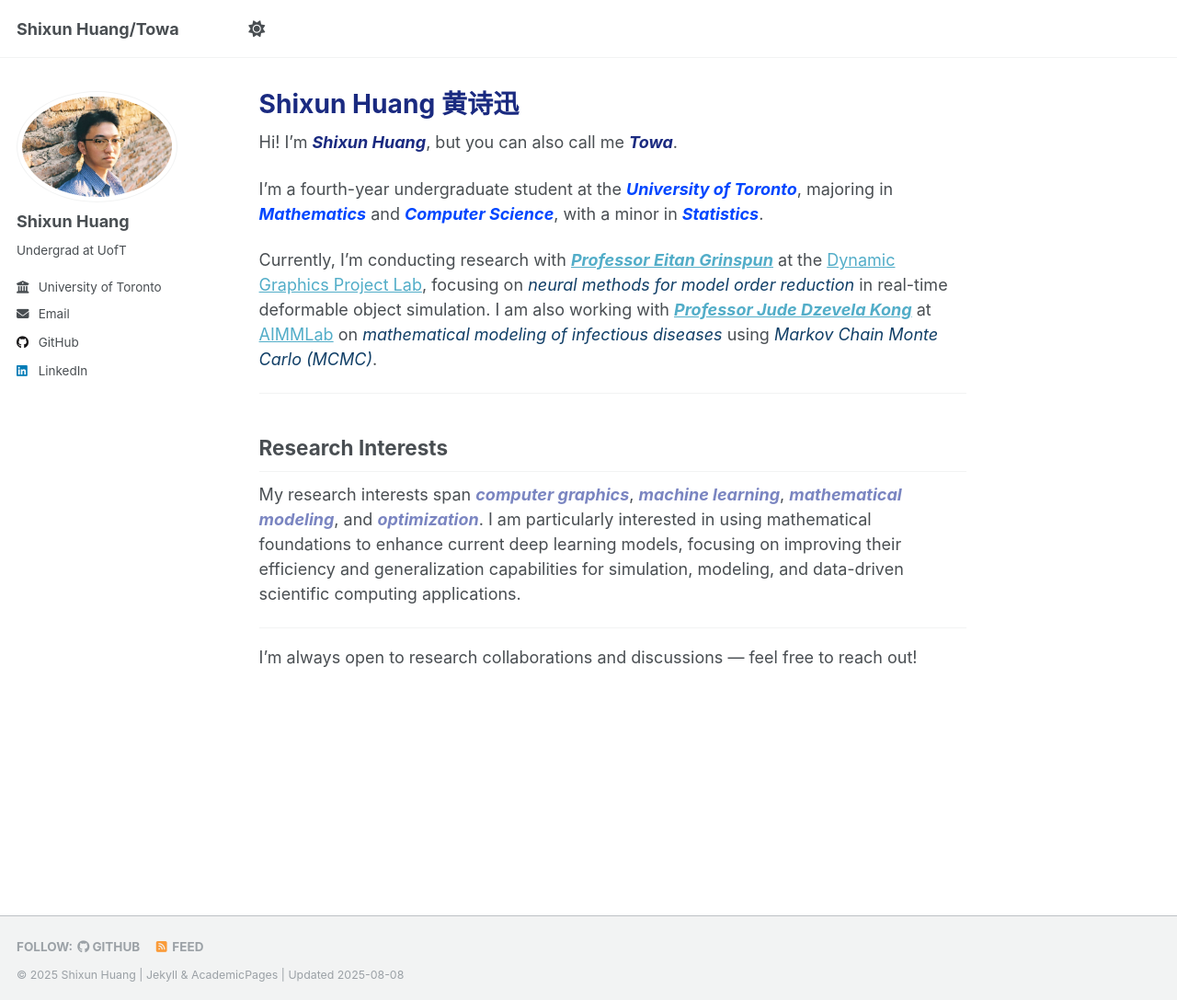
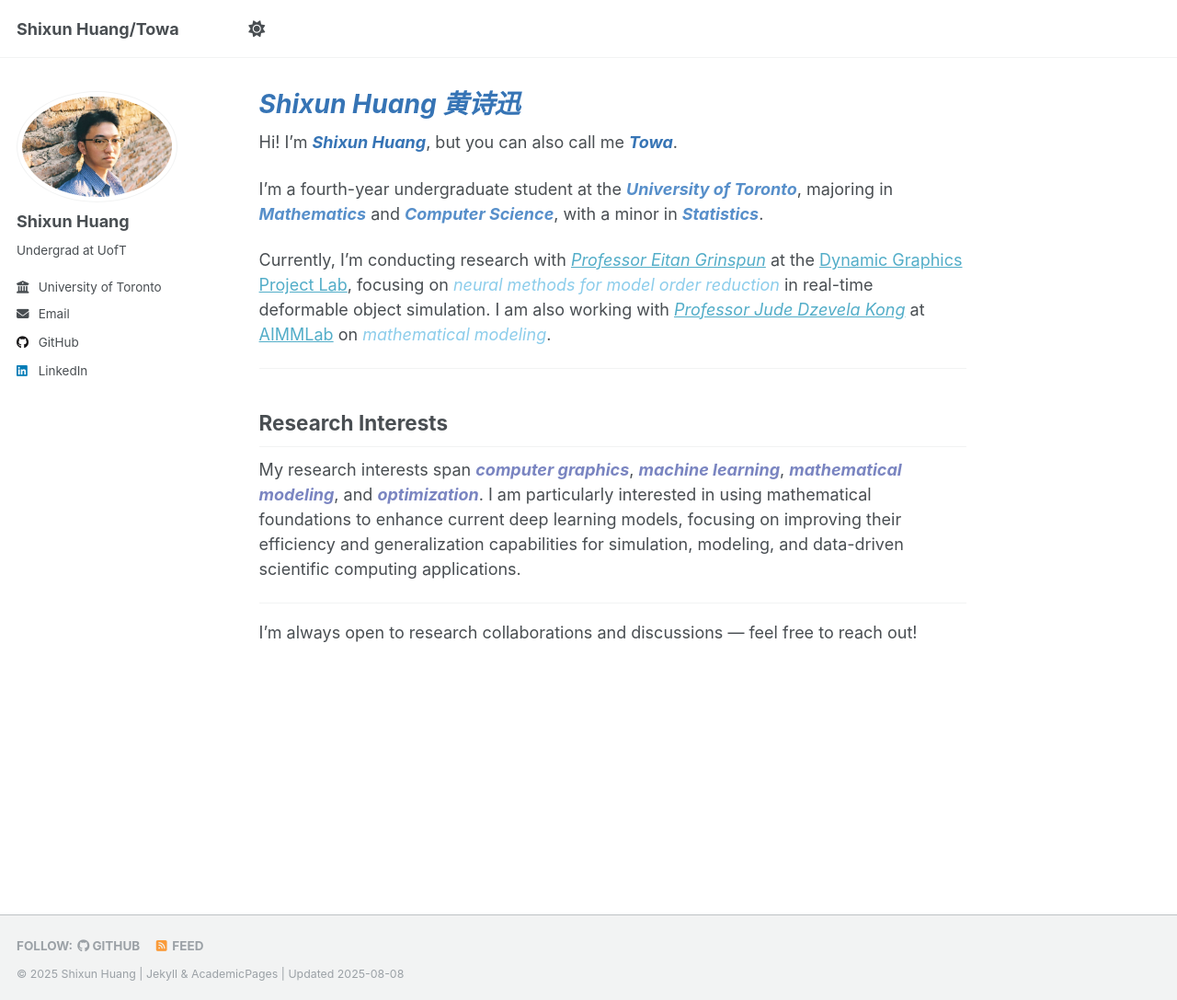
Before and after one commit to Alessange/Alessange.github.io, a Jekyll site: the page built from _pages/about.md, in a window 1280 px wide and 1087 px high. Shown: the whole window at 92% size. Built offline with Jekyll 4.4.1, drawn with Linux system fonts in a browser that asks for light colours; a script that is not in the unit is left out.

Commit message:
new about

```diff
--- a/_pages/about.md
+++ b/_pages/about.md
@@ -1,16 +1,16 @@
 ---
 permalink: /
-title: "<span style=\"color:#1A2A80; font-weight:bold;\">Shixun Huang 黄诗迅</span>"
+title: "<span style=\"color:#3674B5; font-weight:bold; font-style:italic;\">Shixun Huang 黄诗迅</span>"
 author_profile: true
 redirect_from:
   - /about/
   - /about.html
 ---
-Hi! I'm <span style="color:#1A2A80; font-weight:bold;">*Shixun Huang*</span>, but you can also call me <span style="color:#1A2A80; font-weight:bold;">*Towa*</span>.
+Hi! I'm <span style="color:#3674B5; font-weight:bold;">*Shixun Huang*</span>, but you can also call me <span style="color:#3674B5; font-weight:bold;">*Towa*</span>.
 
-I'm a fourth-year undergraduate student at the <span style="color:#0046FF; font-weight:bold;">*University of Toronto*</span>, majoring in <span style="color:#0046FF; font-weight:bold;">*Mathematics*</span> and <span style="color:#0046FF; font-weight:bold;">*Computer Science*</span>, with a minor in <span style="color:#0046FF; font-weight:bold;">*Statistics*</span>.
+I'm a fourth-year undergraduate student at the <span style="color:#578FCA; font-weight:bold;">*University of Toronto*</span>, majoring in <span style="color:#578FCA; font-weight:bold;">*Mathematics*</span> and <span style="color:#578FCA; font-weight:bold;">*Computer Science*</span>, with a minor in <span style="color:#578FCA; font-weight:bold;">*Statistics*</span>.
 
-Currently, I'm conducting research with <span style="color:#0046FF; font-weight:bold;">*[Professor Eitan Grinspun](https://www.dgp.toronto.edu/~eitan/)*</span> at the <span style="color:#33a02c;">[Dynamic Graphics Project Lab](https://www.dgp.toronto.edu/)</span>, focusing on <span style="color:#113F67;">*neural methods for model order reduction*</span> in real-time deformable object simulation. I am also working with <span style="color:#0046FF; font-weight:bold;">*[Professor Jude Dzevela Kong](https://www.mathematics.utoronto.ca/people/directories/all-faculty/jude-kong)*</span> at <span style="color:#ff7f00;">[AIMMLab](https://aimmlab.org/)</span> on <span style="color:#113F67;">*mathematical modeling of infectious diseases*</span> using <span style="color:#113F67;">*Markov Chain Monte Carlo (MCMC)*</span>.
+Currently, I'm conducting research with <span style="color:#8CCDEB;">*[Professor Eitan Grinspun](https://www.dgp.toronto.edu/~eitan/)*</span> at the <span style="color:#33a02c;">[Dynamic Graphics Project Lab](https://www.dgp.toronto.edu/)</span>, focusing on <span style="color:#8CCDEB;">*neural methods for model order reduction*</span> in real-time deformable object simulation. I am also working with <span style="color:#8CCDEB;">*[Professor Jude Dzevela Kong](https://www.mathematics.utoronto.ca/people/directories/all-faculty/jude-kong)*</span> at <span style="color:#ff7f00;">[AIMMLab](https://aimmlab.org/)</span> on <span style="color:#8CCDEB;">*mathematical modeling*</span>.
 
 ---
 
```
